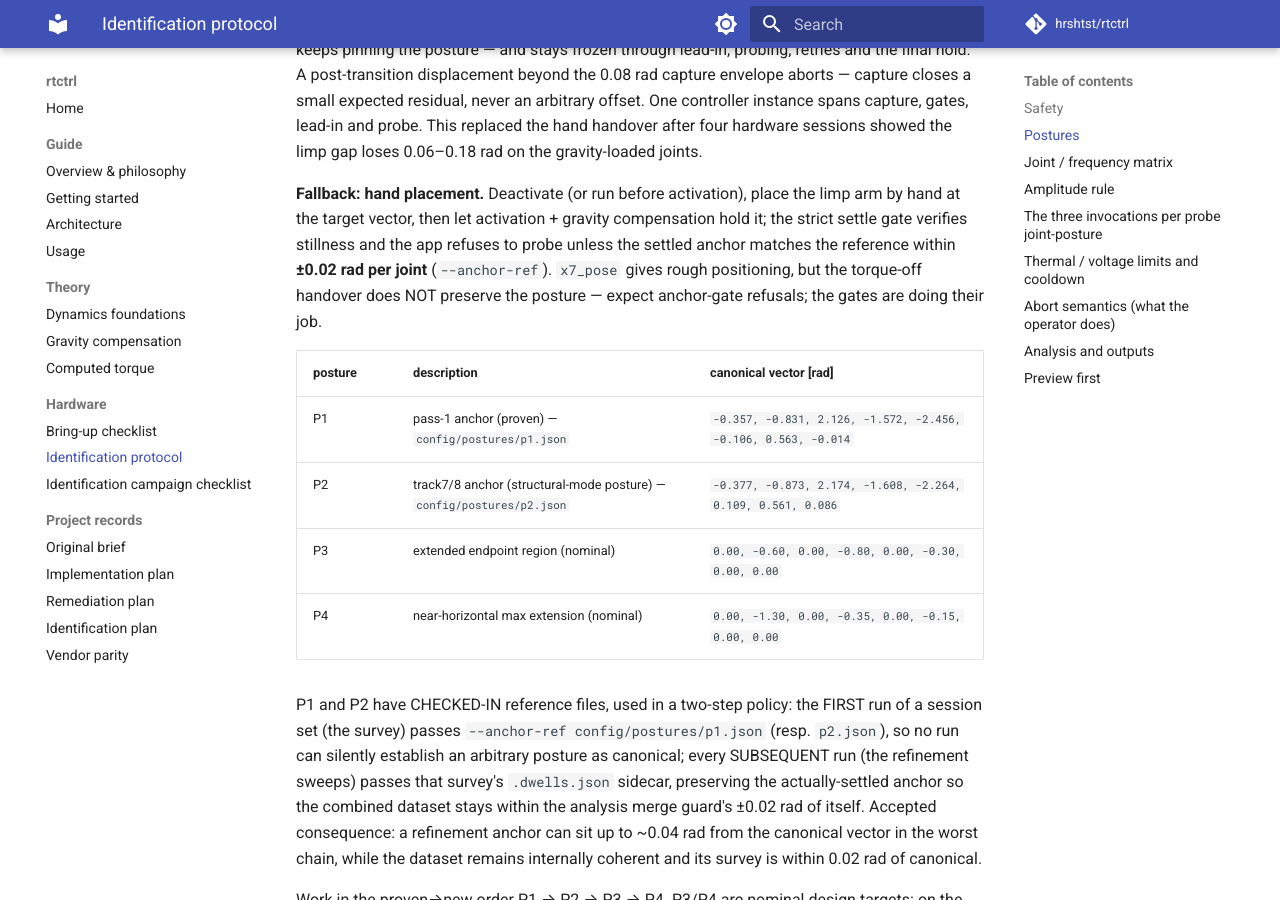
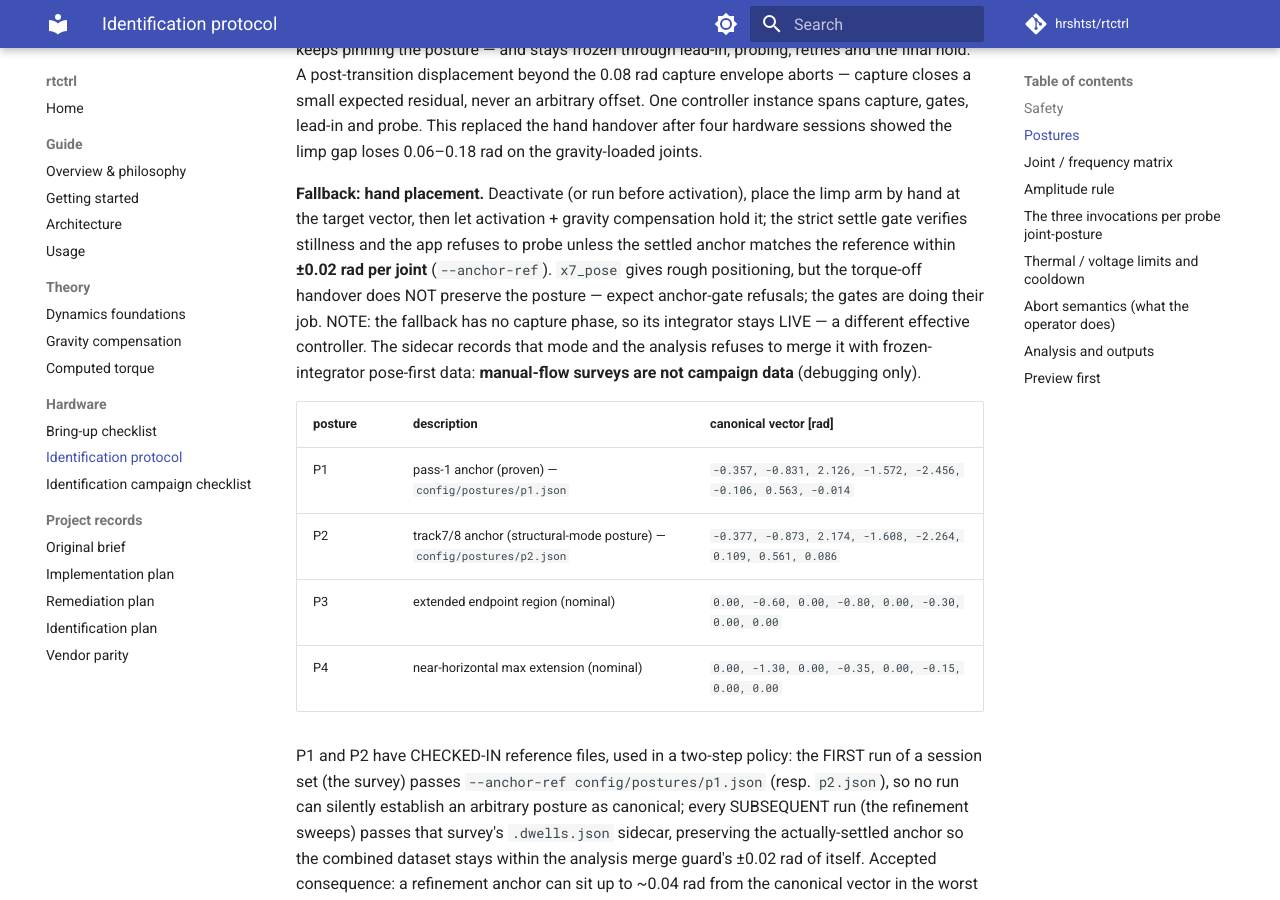
Before and after one commit to hrshtst/rtctrl, an MkDocs documentation site: the page built from docs/IDENTIFICATION_PROTOCOL.md, in a window 1280 px wide and 900 px high, scrolled down 1040 px. Built offline with MkDocs 1.6.1 and Material for MkDocs 9.7.7, drawn with Linux system fonts in a browser that asks for light colours; comment, search, counter and statistics services are not loaded.

Commit message:
fix(tests): hermetic uv cache for the analysis regression; doc wording
The ident_analysis_merge_guards ctest now sets a build-local
UV_CACHE_DIR so restricted environments without a writable ~/.cache/uv
run it (review finding: 129/130 under the default cache). Campaign
wording scoped to pose-first/capture-carrying runs; the protocol's
hand-placement fallback now states it runs a LIVE integrator and its
surveys are not campaign data.

Claude-Session: https://claude.ai/code/session_018U6gd6Z8sxPPGvah4xC6b4

```diff
--- a/docs/IDENTIFICATION_PROTOCOL.md
+++ b/docs/IDENTIFICATION_PROTOCOL.md
@@ -56,7 +56,11 @@ stillness and the app refuses to probe unless the settled anchor
 matches the reference within **±0.02 rad per joint** (`--anchor-ref`).
 `x7_pose` gives rough positioning, but the torque-off handover does
 NOT preserve the posture — expect anchor-gate refusals; the gates are
-doing their job.
+doing their job. NOTE: the fallback has no capture phase, so its
+integrator stays LIVE — a different effective controller. The sidecar
+records that mode and the analysis refuses to merge it with frozen-
+integrator pose-first data: **manual-flow surveys are not campaign
+data** (debugging only).
 
 | posture | description | canonical vector [rad] |
 |---|---|---|
```
Also changed, not shown: docs/IDENTIFICATION_CAMPAIGN.md (+4 -2 lines), 1 other file.
